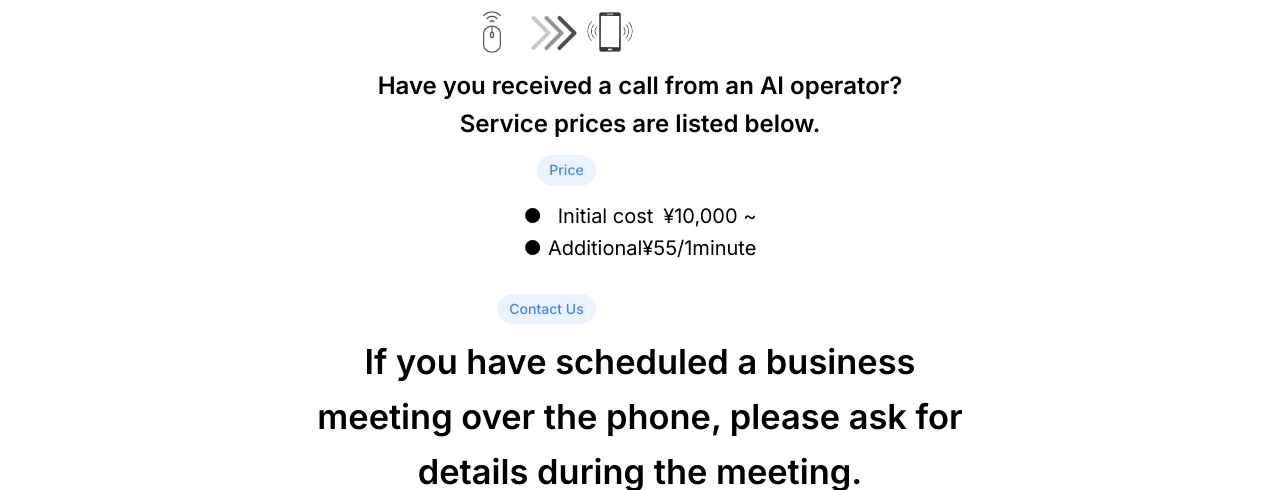
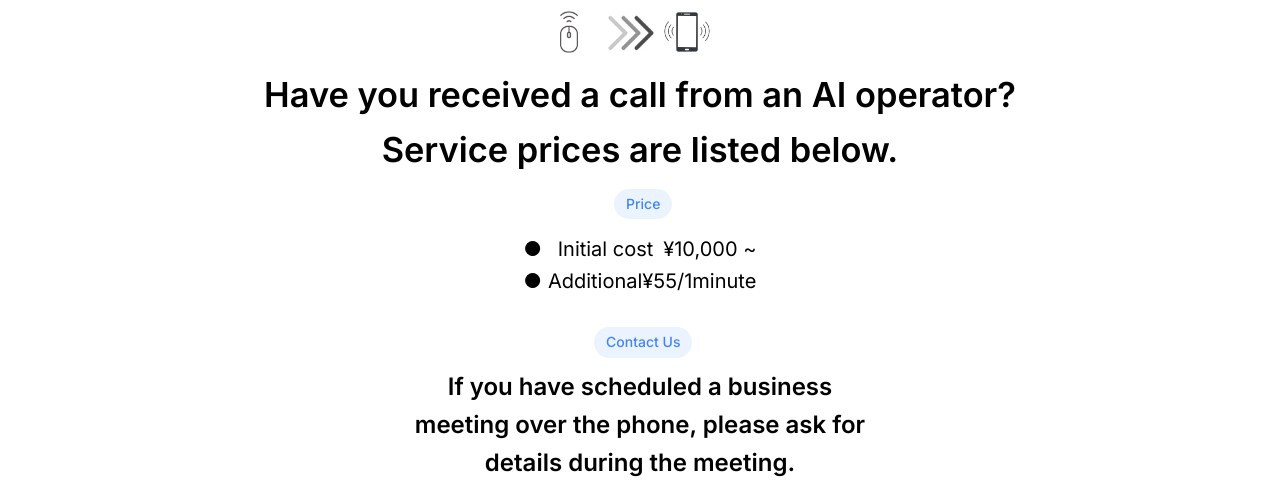
Before and after one commit to hargit19/click-n-call-contact-us, a plain HTML site: page index.html in a window 1280 px wide. Shown: the part 309-799 px from the top of the page. Drawn offline with nearby package versions, Linux system fonts and the light colour scheme.

Commit message:
Update index.html

```diff
--- a/index.html
+++ b/index.html
@@ -133,7 +133,7 @@ header {
 .section-label {
     display:block;
     width: fit-content;
-    margin-left: 220px;
+    margin-left: 350px;
     background-color: rgba(66, 133, 244, 0.1);
     color: var(--primary);
     padding: 4px 12px;
@@ -146,7 +146,7 @@ header {
 .section-label-contact-us{
     display:block;
     width: fit-content;
-    margin-left: 180px;
+    margin-left: 330px;
     background-color: rgba(66, 133, 244, 0.1);
     color: var(--primary);
     padding: 4px 12px;
@@ -197,12 +197,12 @@ nav a:hover {
 }
 
 .click-call-contact-instruction{
-    font-size: 2.15rem;
+    font-size: 1.5rem;
     font-weight:600;
 }
 
 .click-call-question{
-    font-size: 1.5rem;
+    font-size: 2.15rem;
     margin-bottom: 0.75rem;
     font-weight:600;
 }
@@ -385,7 +385,7 @@ nav a:hover {
     </p>
 
     <!-- <img src="images/click-call-icon.png" alt="Click to Call Icon" class="click-call-icon" /> -->
-     <div style="display: flex; margin-left:150px; margin-bottom: 10px">
+     <div style="display: flex; margin-left:280px; margin-bottom: 10px">
      <img src="left.png" style="height: 50px ;">
      <img src="center.png" style="height: 50px ;">
      <img src="right.jpg" style="height: 50px;" >
```
